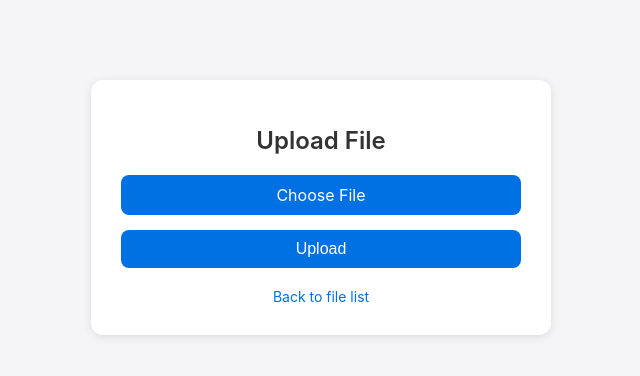
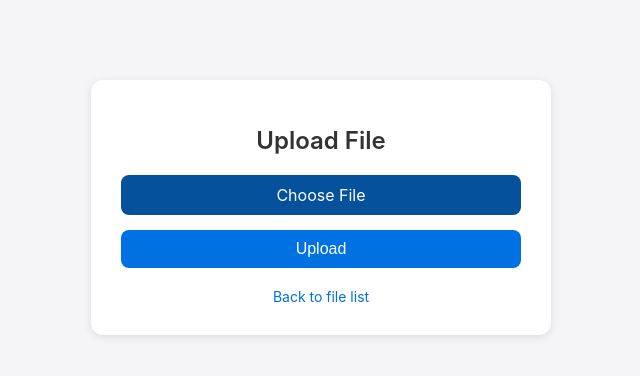
Before and after one commit to animishpande/FTPServer, a Flask app: page /upload in a window 1280 px wide. Shown: the top 376 px of the page, without its empty margins (319-959 px from the left). Run offline with Flask 3, Linux system fonts and the light colour scheme; the visitor is signed in with stand-in values (Sample User, id 1).

Commit message:
Refactor Dockerfile to expose only Flask port and update command to run Flask Web UI only; update upload.html for improved file input styling

```diff
--- a/templates/upload.html
+++ b/templates/upload.html
@@ -40,7 +40,7 @@
     }
     .file-input-label {
       display: block;
-      background-color: #0071e3;
+      background-color: #05519c;
       color: #fff;
       padding: 10px 16px;
       font-size: 16px;
@@ -92,7 +92,7 @@
     <form action="{{ url_for('upload') }}" method="post" enctype="multipart/form-data">
       <div class="file-input-container">
         <label class="file-input-label" for="fileInput">Choose File</label>
-        <input id="fileInput" type="file" name="file" required>
+        <input id="fileInput" class="file-input-label" type="file" name="file" required>
       </div>
       <input type="submit" value="Upload">
     </form>
```
Also changed, not shown: 1 other file.
